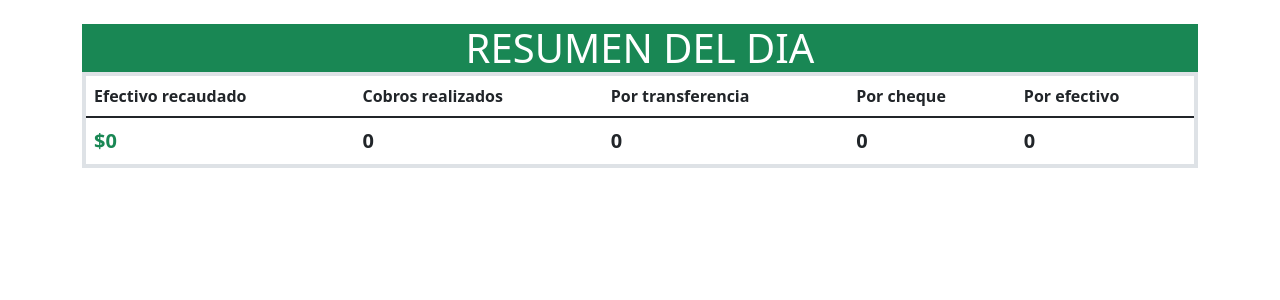
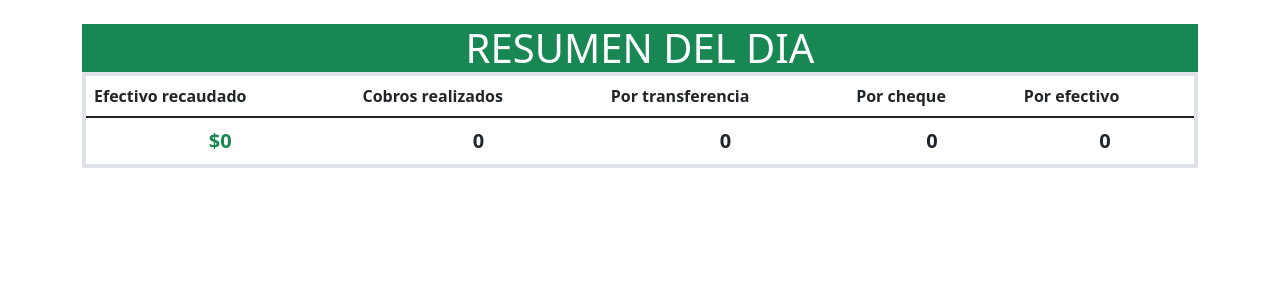
Before and after one commit to YevilRojas93/abm-morelli, a PHP site: page /resumendia in a window 1280 px wide. Shown: the part 56-356 px from the top of the page. Run offline with PHP 8.4, Linux system fonts and the light colour scheme; the visitor is signed in with stand-in values (Sample User, id 1); data that the repository does not hold is empty; some libraries are stand-ins or nearby versions.

Commit message:
cambio v4

```diff
--- a/pages/resumendia.views.php
+++ b/pages/resumendia.views.php
@@ -10,7 +10,7 @@
 		      <th scope="col">Por efectivo</th>
 		    </tr>
 		  </thead>
-		  <tbody>
+		  <tbody class="text-center">
 		  	<?php require_once("php/conexion.php");
 		  	$dia_actual = date("Y-m-d");
 		  	$agencia = "";
```
